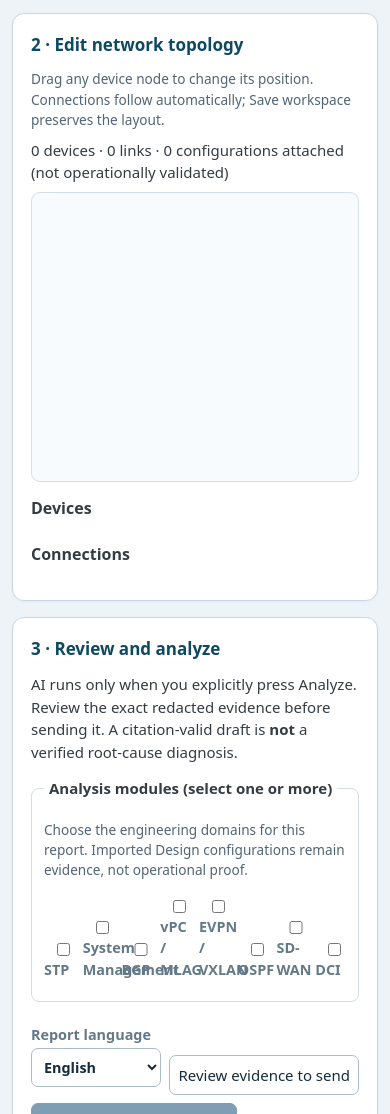
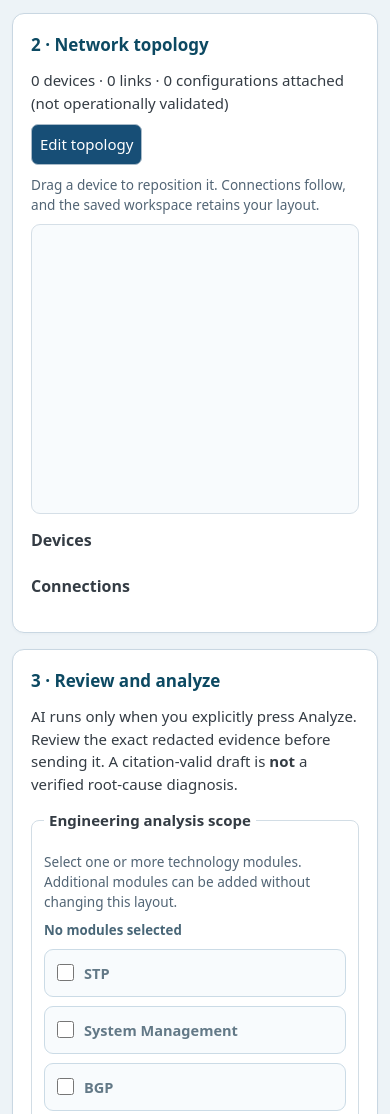
Before and after one commit to gunaltural/network_configurator, a website: page ai-topology.html in a window 390 px wide. Shown: the part 1960-3074 px from the top of the page. Drawn offline with Linux system fonts and the light colour scheme.

Commit message:
ui(beta): responsive selectable analysis module cards and separate original Design topology preview

```diff
--- a/ai-topology.html
+++ b/ai-topology.html
@@ -19,7 +19,7 @@ textarea{width:100%;min-height:140px;resize:vertical}pre{padding:12px;background
 #analysisResult{min-height:340px}#status{min-height:1.5em;font-weight:600;color:#174e76}
 #status[data-error="true"]{color:#a12828}#sourceLabel{font-size:.9rem}
 @media(max-width:900px){.grid{grid-template-columns:1fr}main{padding:12px}#topologyCanvas{height:290px}}
-</style></head>
+#analysisScope{margin-top:14px}#moduleChoices{display:grid;grid-template-columns:repeat(auto-fill,minmax(170px,1fr));gap:9px}#moduleChoices label{display:flex;align-items:center;gap:10px;margin:0;padding:11px 12px;border:1px solid #cbdbe6;background:#f8fbfd;border-radius:9px;cursor:pointer;min-height:48px;font-size:.91rem;font-weight:600;line-height:1.25}#moduleChoices label:has(input:checked){background:#e4f2fa;border-color:#2c83ac;color:#124968}#moduleChoices input{width:17px;height:17px;flex:0 0 17px;margin:0;accent-color:#186b9a}#scopeCount{font-size:.83rem;color:#496778;font-weight:650}#originalDesignImage{display:block;width:100%;height:auto;max-height:500px;object-fit:contain;background:#f8fbfd;border:1px solid #d5dfe7;border-radius:9px}#topologyMode{display:flex;gap:8px;flex-wrap:wrap;margin:10px 0}#topologyMode button[aria-pressed="true"]{background:#174e76;color:#fff}#originalDesignPane[hidden],#editableTopologyPane[hidden]{display:none}</style></head>
 <body><main>
 <header><div><a href="/">Network Configurator</a> / AI Analysis <a id="returnToDesign" href="/" hidden>Return to Design</a> <h1>AI Topology Workspace</h1><p class="muted">Start from a design or template. Edit devices, links and configurations without changing the original Design project.</p></div><span id="sourceLabel">Independent workspace</span></header>
 <div class="grid"><section class="panel" aria-label="Topology editor">
@@ -49,8 +49,7 @@ textarea{width:100%;min-height:140px;resize:vertical}pre{padding:12px;background
 </fieldset>
 </section>
 <div><section class="panel" aria-label="Topology overview">
-<h2>2 · Edit network topology</h2><p class="hint">Drag any device node to change its position. Connections follow automatically; Save workspace preserves the layout.</p><p id="overview">No devices yet.</p>
-<svg id="topologyCanvas" viewBox="0 0 800 360" role="img" aria-label="Editable network topology preview"></svg>
+<h2>2 · Network topology</h2><p id="overview">No devices yet.</p><div id="topologyMode"><button type="button" id="showOriginalDesign" hidden aria-pressed="false">Original Design view</button><button type="button" id="showEditableTopology" aria-pressed="true">Edit topology</button></div><div id="originalDesignPane" hidden><p class="hint">Exact original Design drawing, imported as a visual snapshot. Changes are made in Edit topology; original Design is not modified.</p><img id="originalDesignImage" alt="Original Design network topology diagram"></div><div id="editableTopologyPane"><p class="hint">Drag a device to reposition it. Connections follow, and the saved workspace retains your layout.</p><svg id="topologyCanvas" viewBox="0 0 800 360" role="img" aria-label="Editable network topology preview"></svg></div>
 <h3>Devices</h3><ul id="devicesList"></ul><h3>Connections</h3><ul id="linksList"></ul>
 </section>
 <section class="panel" aria-label="AI analysis"><h2>3 · Review and analyze</h2><section id="designReviewPanel" hidden>
@@ -59,7 +58,7 @@ textarea{width:100%;min-height:140px;resize:vertical}pre{padding:12px;background
 <p class="hint">Existing Design checks validate selected inputs. They do not prove deployment or independent correctness of every generated configuration. AI reviews these as context, not as a precomputed answer.</p>
 </section>
 <p>AI runs only when you explicitly press Analyze. Review the exact redacted evidence before sending it. A citation-valid draft is <strong>not</strong> a verified root-cause diagnosis.</p>
-<fieldset id="analysisScope"><legend>Analysis modules (select one or more)</legend><p class="hint">Choose the engineering domains for this report. Imported Design configurations remain evidence, not operational proof.</p><div class="control" id="moduleChoices"><label><input type="checkbox" value="STP"> STP</label><label><input type="checkbox" value="SYSTEM"> System Management</label><label><input type="checkbox" value="BGP"> BGP</label><label><input type="checkbox" value="VPC"> vPC / MLAG</label><label><input type="checkbox" value="EVPN"> EVPN / VXLAN</label><label><input type="checkbox" value="OSPF"> OSPF</label><label><input type="checkbox" value="SDWAN"> SD-WAN</label><label><input type="checkbox" value="DCI"> DCI</label></div></fieldset>
+<fieldset id="analysisScope"><legend>Engineering analysis scope</legend><p class="hint">Select one or more technology modules. Additional modules can be added without changing this layout.</p><p id="scopeCount" role="status">No modules selected</p><div id="moduleChoices" aria-label="Engineering modules"><label><input type="checkbox" value="STP"><span>STP</span></label><label><input type="checkbox" value="SYSTEM"><span>System Management</span></label><label><input type="checkbox" value="BGP"><span>BGP</span></label><label><input type="checkbox" value="VPC"><span>vPC / MLAG</span></label><label><input type="checkbox" value="EVPN"><span>EVPN / VXLAN</span></label><label><input type="checkbox" value="OSPF"><span>OSPF</span></label><label><input type="checkbox" value="SDWAN"><span>SD-WAN</span></label><label><input type="checkbox" value="DCI"><span>DCI</span></label></div></fieldset>
 <div class="control"><label>Report language<select id="language"><option value="en">English</option><option value="tr">Türkçe</option></select></label><button id="preview">Review evidence to send</button><button id="analyze" class="primary" disabled>Analyze reviewed evidence</button></div>
 <details id="evidenceDetails"><summary>Evidence preview (sanitized)</summary><pre id="evidencePreview"></pre></details>
 <p id="status" role="status"></p>
```
